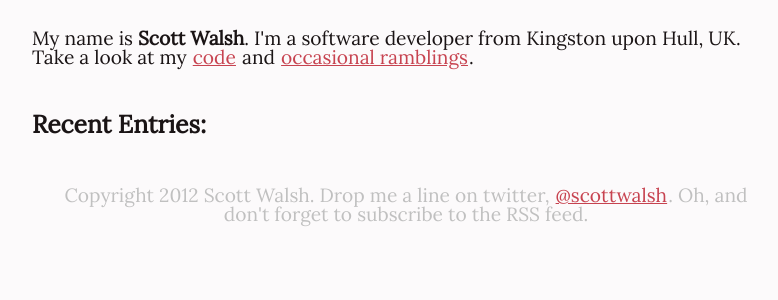
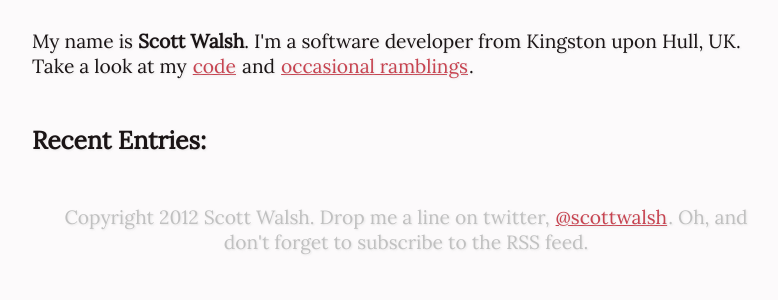
Before and after one commit to scottwalsh/django-blog, a Django app: template templates/blog/list.html in a window 1280 px wide. Shown: the top 300 px of the page, without its empty margins (234-1012 px from the left). Run offline with Django 3.2, Linux system fonts and the light colour scheme; the template is opened without the code that fills it, so the values that code supplies are empty; parts of the project's set-up code (start-up, migrations or seed data) failed here and were passed over.

Commit message:
Increase line-height slightly to improve readability, add text-shadow to all text

```diff
--- a/static/style.css
+++ b/static/style.css
@@ -3,12 +3,13 @@ body {
 	background: #FCFAFB;
 	font-size: 120%;
 	font-family: 'Lora', 'Palatino Linotype', 'Book Antiqua', Georgia, serif;
-	line-height: 1;
+	line-height: 1.3;
 	margin: 0;
 	padding: 0;
 	text-align: left;
 	margin-left: 20%;
 	margin-right: 20%;
+	text-shadow: rgba(221, 221, 221, 0.7) 1px 1px 2px;
 }
 
 #header {
@@ -36,7 +37,6 @@ h1 {
 	text-transform: capitalize;
 	font-family: 'Lora';
 	text-align: center;
-	text-shadow: silver 1px 1px 3px;
 }
 
 h2 {
```
